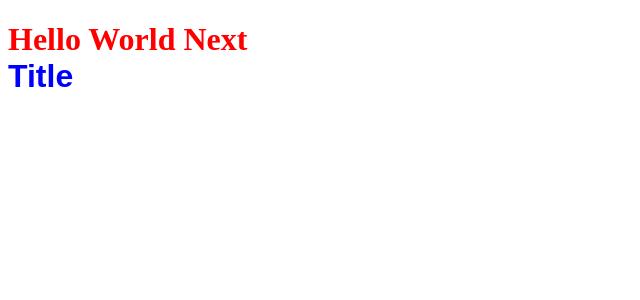
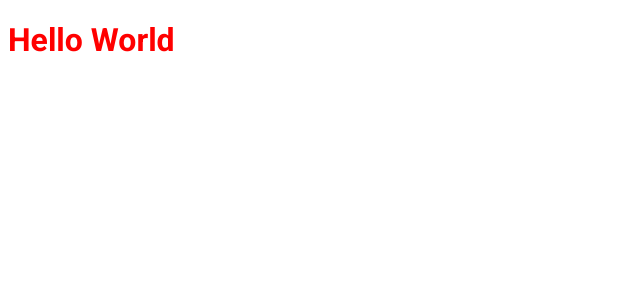
Before and after one commit to PedroMakengo/ignews, a Next.js app: page / in a window 1280 px wide. Shown: the top 300 px of the page, without its empty margins (0-640 px from the left). Built offline with nearby package versions, Linux system fonts and the light colour scheme.

Commit message:
Adicionando estrutura de forma dinamica

```diff
--- a/src/pages/_document.tsx
+++ b/src/pages/_document.tsx
@@ -7,8 +7,6 @@ export default class MyDocuments extends Document {
         <Head>
           <link rel="preconnect" href="httpss://fonts.gstatic.com" />
           <link rel="stylesheet" href="https://fonts.googleapis.com/css2?family=Roboto:wght@400;700;900&display=swap" />
-
-          <title>ig.news</title>
         </Head>
         <body>
           <Main />
--- a/src/pages/index.tsx
+++ b/src/pages/index.tsx
@@ -1,10 +1,14 @@
-import styled from "../styles/home.module.scss";
+import  Head  from "next/head";
+
+import styles from "../styles/home.module.scss";
 
 export default function Home() {
   return (
-    <h1 className={styled.title}>
-      Hello World Next
-      <span>Title</span>
-    </h1>
+    <>
+      <Head>
+        <title>Início | ig.news</title>
+      </Head>
+      <h1 className={styles.title}>Hello World</h1>
+    </>
   )
 }
--- a/src/styles/home.module.scss
+++ b/src/styles/home.module.scss
@@ -1,5 +1,6 @@
 .title {
   color: red;
+  font-family: Roboto;
 
   span {
     font-family: Arial;
```
